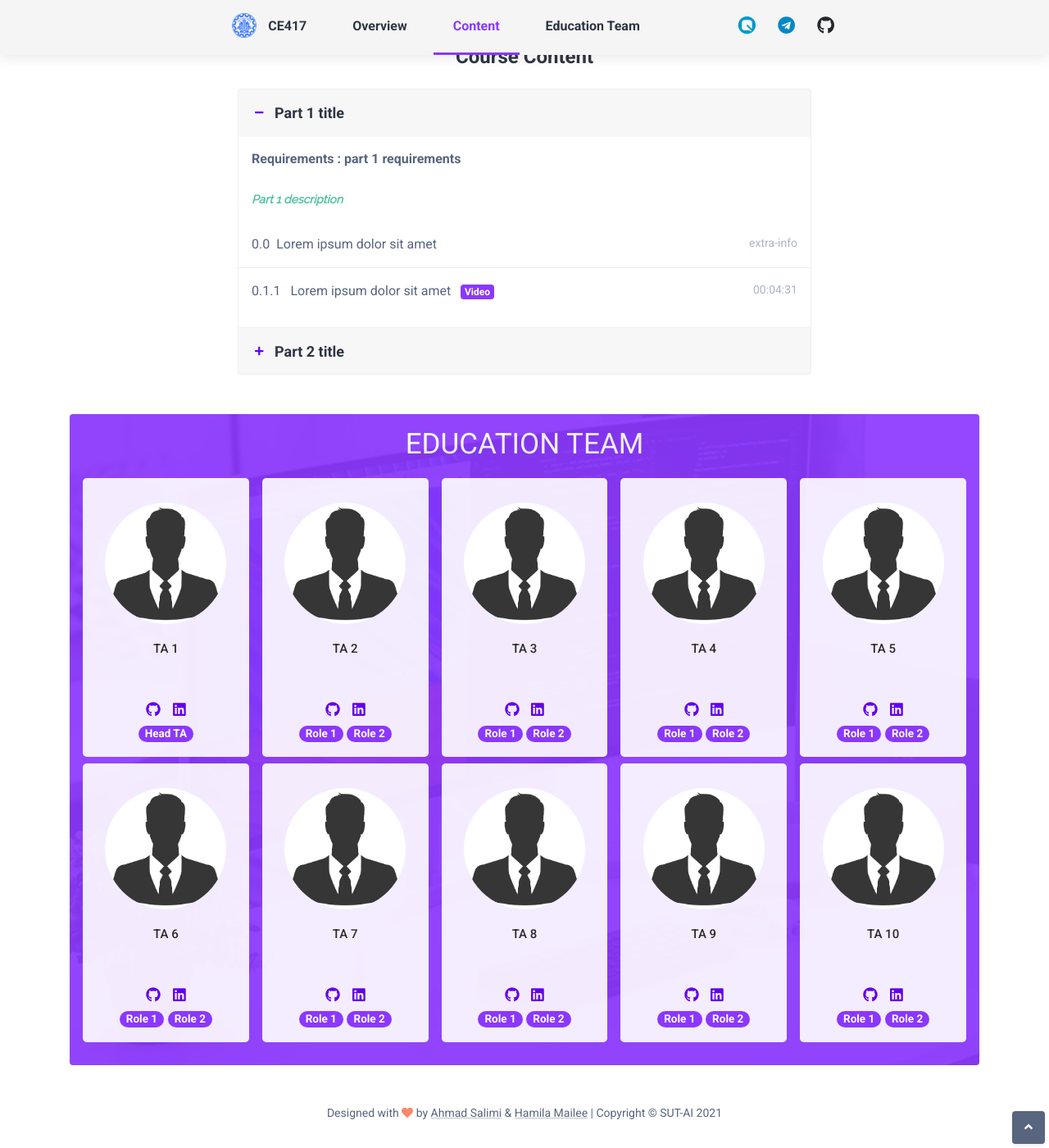
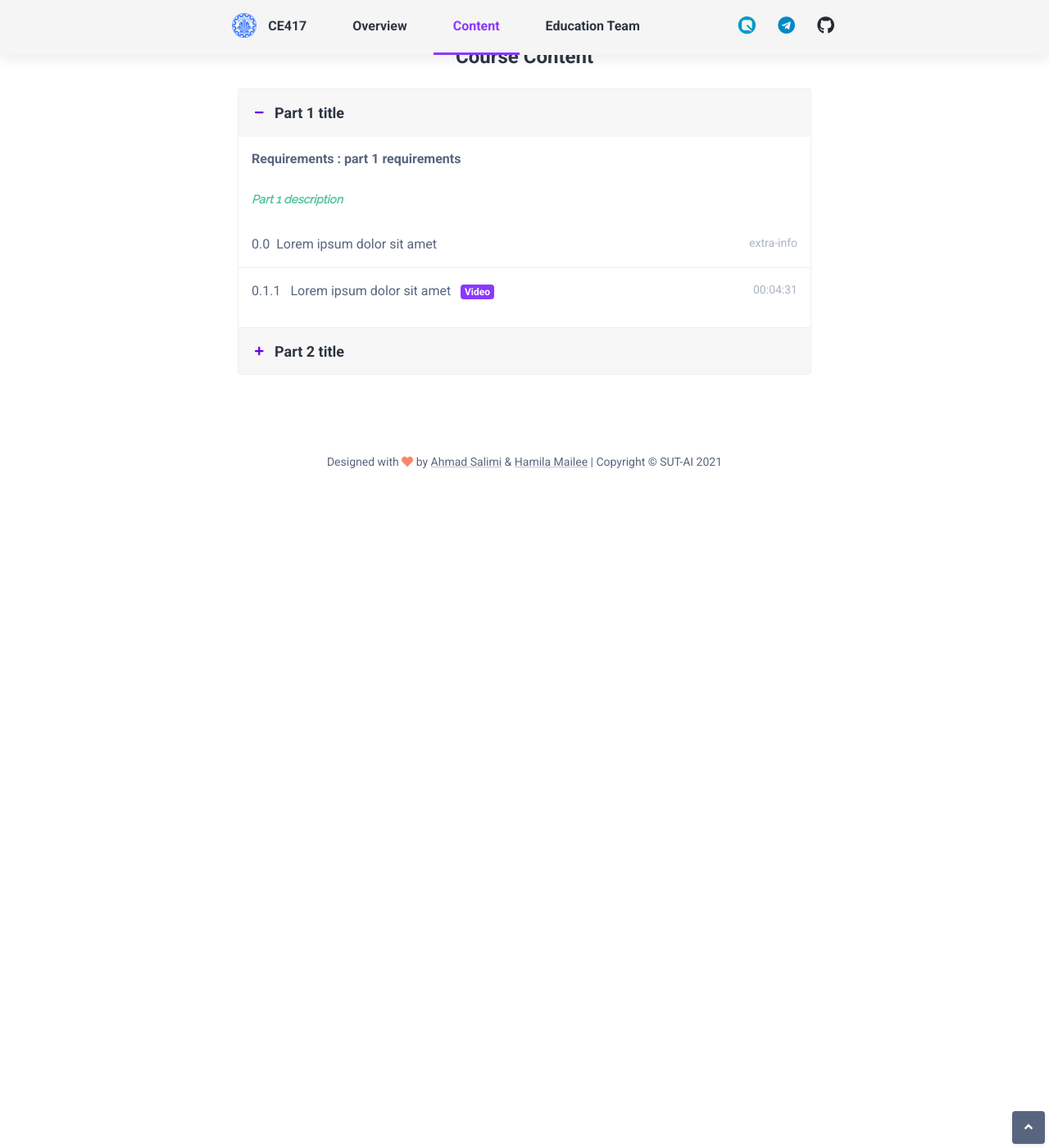
Before and after one commit to SUT-AI/SUT-AI.github.io, a Jekyll site: the page built from index.html, in a window 1280 px wide and 1400 px high, scrolled down 1038 px. Shown: the whole window at 82% size. Built offline with Jekyll 4.4.1, drawn with Linux system fonts in a browser that asks for light colours; some web fonts are replaced; comment, search, counter and statistics services are not loaded; after the commit the page ends 1668 px from its top, so only the background shows below that.

Commit message:
Education Team page seperated.

```diff
--- /dev/null
+++ b/_data/TA_sections.yml
@@ -0,0 +1,3 @@
+- title: Education Team
+  section: education
+  navbar: true
--- a/_data/home_sections.yml
+++ b/_data/home_sections.yml
@@ -6,6 +6,6 @@
   section: content
   navbar: true
 
-- title: Education Team
-  section: education
-  navbar: true
+# - title: Education Team
+#   section: education
+#   navbar: true
--- a/_includes/navbar.html
+++ b/_includes/navbar.html
@@ -8,13 +8,21 @@
                         <span class="name">{{ site.title }}</span>
                     </a>
                 </li>
-                {% for item in site.data.home_sections %}
+                <!-- {% for item in site.data.home_sections %}
                 {% if item.navbar %}
                 <li class="nav-item"><a class="nav-link scrollto"
                         href="#section-{{ item.section }}">{{ item.title }}</a></li>
                 {% endif %}
-                {% endfor %}
+                {% endfor %} -->
+
+                <li class="nav-item"><a class="nav-link scrollto"
+                    href="#section-overview">Overview</a></li>
+                <li class="nav-item"><a class="nav-link scrollto"
+                        href="#section-content">Content</a></li>
+                <li class="nav-item"><a class="nav-link scrollto"
+                        href="/team">Education Team</a></li>
                 <li class="nav-item float-right">
+
                     <a href="{{ site.github_url }}" class="col-sm-1 nav-link float-right"><i class="fab fa-github fa-lg" style="color: #24292e;"></i></a>
                     <a href="{{ site.telegram_url }}" class="col-sm-1 nav-link float-right"><i class="fab fa-telegram fa-lg" style="color: #0088c7;"></i></a>
                     <a href="{{ site.quera_url }}" class="col-sm-1 nav-link float-right"><span class="icon-quera fa-lg" style="color: #09c;"></span></a>
--- a/_includes/sections/education.html
+++ b/_includes/sections/education.html
@@ -1,4 +1,4 @@
-<div class="container">
+<div class="container" style="padding-top: 50px; padding-bottom: 50px;">
     <div class="container-inner position-relative theme-bg-primary rounded">
         <div class="section-bg-container"></div>
         <div class="container our-webcoderskull py-3">
--- /dev/null
+++ b/team/index.html
@@ -0,0 +1,5 @@
+---
+layout: single
+title: TAs
+sections: TA_sections
+---
```
